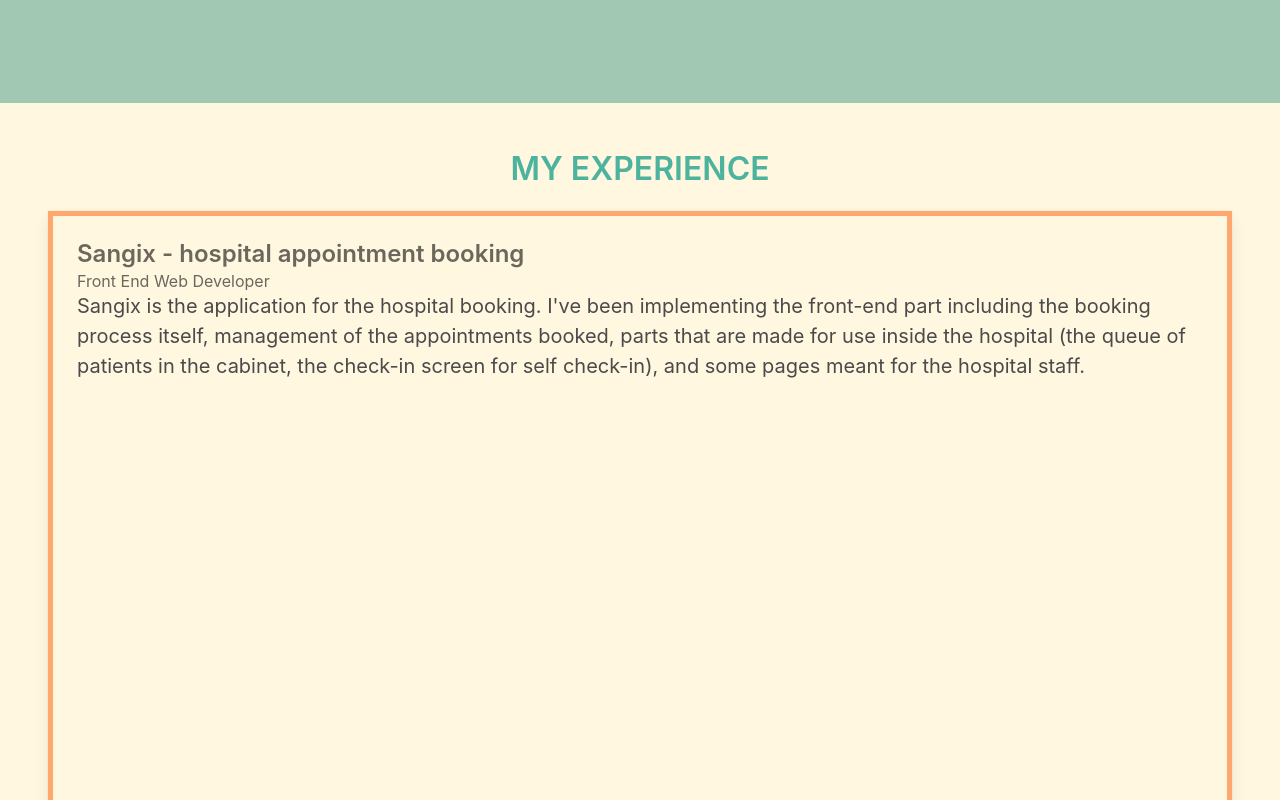
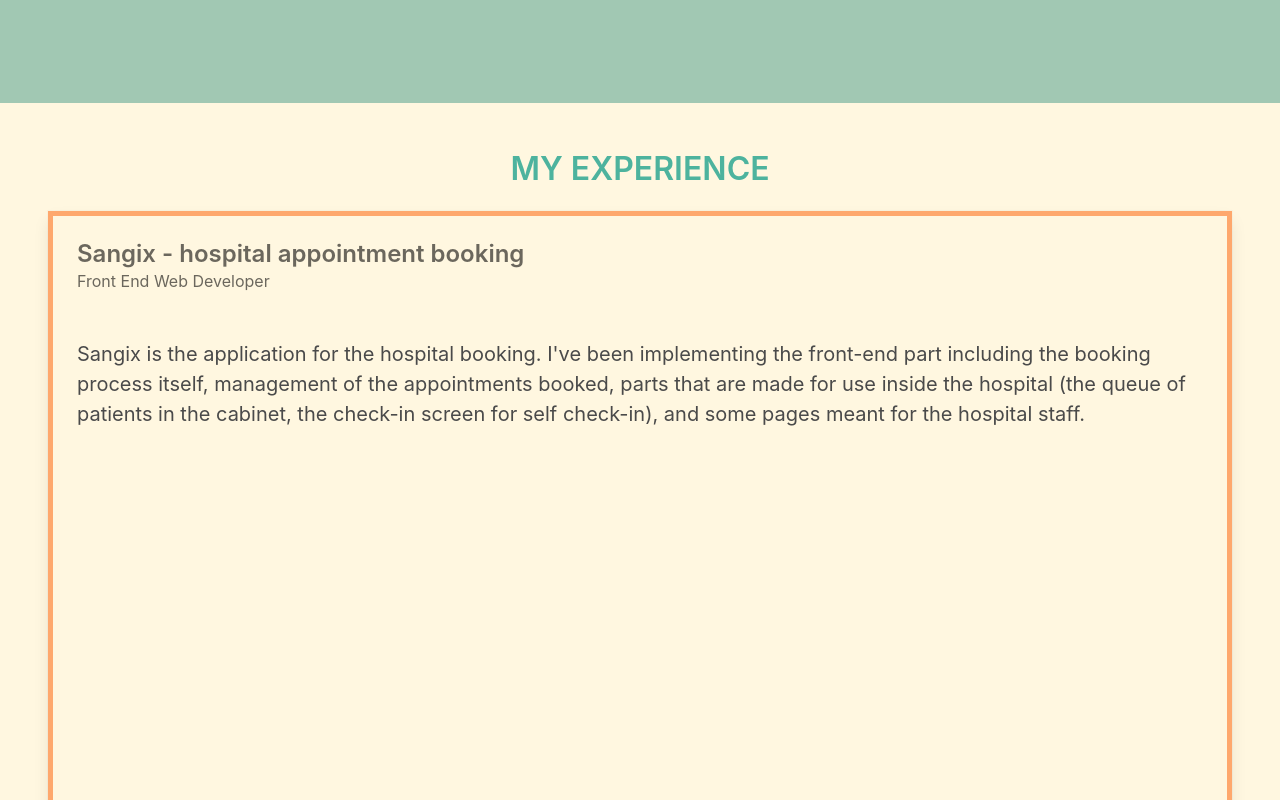
Before and after one commit to Egor-Koldasov/personal_page, a Next.js app: page / in a window 1280 px wide. Both pictures are taken after a click on the item 640 px from the left and 400 px from the top of the page. Built offline with nearby package versions, Linux system fonts and the light colour scheme.

Commit message:
Image gallery progress

```diff
--- /dev/null
+++ b/src/components/ImageViewer.tsx
@@ -0,0 +1,55 @@
+import Image, { StaticImageData } from "next/image";
+import { useState } from "react";
+import styled from "styled-components";
+import { PortfolioItem } from "./PersonalPage/Section4";
+
+
+export const ImageInlineStyled = styled.div`
+  position: relative;
+  border: 3px solid #4DB39E;
+  display: flex;
+`;
+type ImageInlineProps = {
+  setIsOpen: (isOpen: boolean) => void;
+  src?: StaticImageData;
+}
+const ImageInline = (props: ImageInlineProps) => {
+  if (!props.src) return null;
+  return (
+    <ImageInlineStyled>
+      <Image
+        src={props.src}
+        alt="Image"
+        objectFit="contain"
+        layout="fixed"
+        height={150}
+        width={150 / props.src.height * props.src.width}
+      />
+    </ImageInlineStyled>
+  )
+}
+
+type ImageModalProps = {
+  setIsOpen: (isOpen: boolean) => void;
+  isOpen: boolean;
+}
+const ImageModal = (props: ImageModalProps) => {
+  return null;
+}
+
+export const ImageViewerStyled = styled.div`
+  display: flex;
+`;
+type ImageViewerProps = {
+  portfolioItem: PortfolioItem;
+}
+export const ImageViewer = (props: ImageViewerProps) => {
+  const [isOpen, setIsOpen] = useState(false);
+  const inlineSrc: StaticImageData | undefined = props.portfolioItem.images[0]?.path;
+  return (
+    <ImageViewerStyled className="block">
+      <ImageInline {...{ setIsOpen }} src={inlineSrc} />
+      <ImageModal {...{ isOpen, setIsOpen }} />
+    </ImageViewerStyled>
+  );
+};
--- a/src/components/PersonalPage/Section4.tsx
+++ b/src/components/PersonalPage/Section4.tsx
@@ -3,10 +3,14 @@
 import { breakpointFrom } from "../../styles/modules/breakpointFrom";
 import { bpTablet } from "../../styles/modules/vars";
 import { cn } from "../../util/cn";
+import { ImageViewer } from "../ImageViewer";
 import { BaseSection } from "./BaseSection";
+import ioradStepList from '../../../public/portfolio/iorad/step_list.png';
+import { StaticImageData } from "next/image";
 
 const Section4Styled = styled(BaseSection)`
   background-color: #FFF7E0;
+  /* height: 100%; */
 `;
 
 const Title = styled.h3`
@@ -23,10 +27,10 @@
 `
 
 type PortfolioImage = {
-  path: string,
+  path: StaticImageData,
   description: string,
 }
-type PortfolioItem = {
+export type PortfolioItem = {
   jobTitle: string,
   projectName: string,
   description: string,
@@ -57,12 +61,14 @@
 
       system, admin panel, optimizing slow database queries and inefficient front-end code,
       working on multiple redesigns, adding features to the player and editor.`,
-    images: [],
+    images: [
+      { path: ioradStepList, description: 'The basic tutorial' }
+    ],
   },
   {
     projectName: 'Autostat Radar - car market analytics',
     jobTitle: 'Full Stack Web Developer',
-    description: `Data Analytics app of the Russian car market. The customer had the OLAP database
+    description: `Data Analytics app of the car market. The customer had the OLAP database
       filled with car market data and requested the app to view that data in a user-friendly
       feature-rich way with tables, diagrams and maps.
       I've been working there as a full-stack developer, adding features to Google Maps,
@@ -80,6 +86,8 @@
   width: 100%;
   position: relative;
   flex-grow: 1;
+  /* flex-shrink: 1;
+  overflow-y: auto; */
   justify-content: center;
   align-items: center;
   &.expand {
@@ -107,32 +115,43 @@
     z-index: 1;
     transition: top 0.2s ease-in-out;
   }
-  .media.media {
-    margin-bottom: 0;
-  }
   .content {
     height: 0px;
     overflow: hidden;
   }
 `;
+export const CardContentExtra = styled.div`
+`;
 const CardBoxStyled = styled.li`
+  width: 100%;
+  display: flex;
+  justify-content: center;
   &.active {
     ${CardItemStyled}.overlay {
       border-color: #FEA86D;
       height: 100%;
       width: 100%;
-      position: absolute;
       top: 0;
       bottom: 0;
       left: 0;
       right: 0;
       z-index: 2;
+      overflow-y: auto;
       .content {
         height: 100%;
       }
     }
   }
+  &:not(.active), & ${CardItemStyled}:not(.overlay) {
+    .media.media {
+      margin-bottom: 0;
+    }
+    ${CardContentExtra} {
+      display: none;
+    }
+  }
 `;
+
 type CardItemProps = {
   portfolioItem: PortfolioItem,
   className?: string,
@@ -149,9 +168,12 @@
             <p className="subtitle is-6">{portfolioItem.jobTitle}</p>
           </div>
         </div>
-        <div className='content is-size-5'>
-          {portfolioItem.description}
-        </div>
+        <CardContentExtra>
+          <ImageViewer portfolioItem={portfolioItem} />
+          <div className='content is-size-5 block'>
+            {portfolioItem.description}
+          </div>
+        </CardContentExtra>
       </div>
     </CardItemStyled>
   )
```
Also changed, not shown: public/portfolio/iorad/step_list.png (added).
